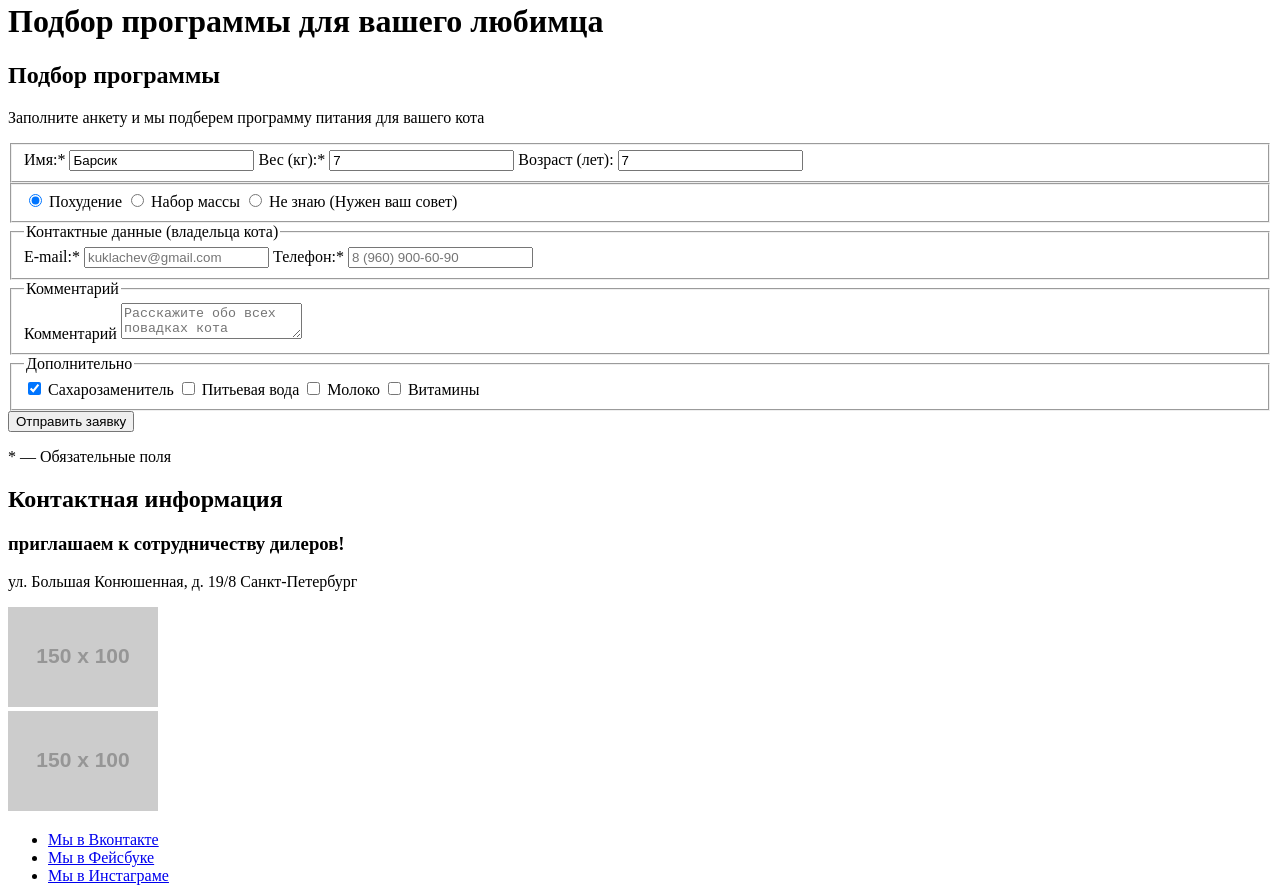
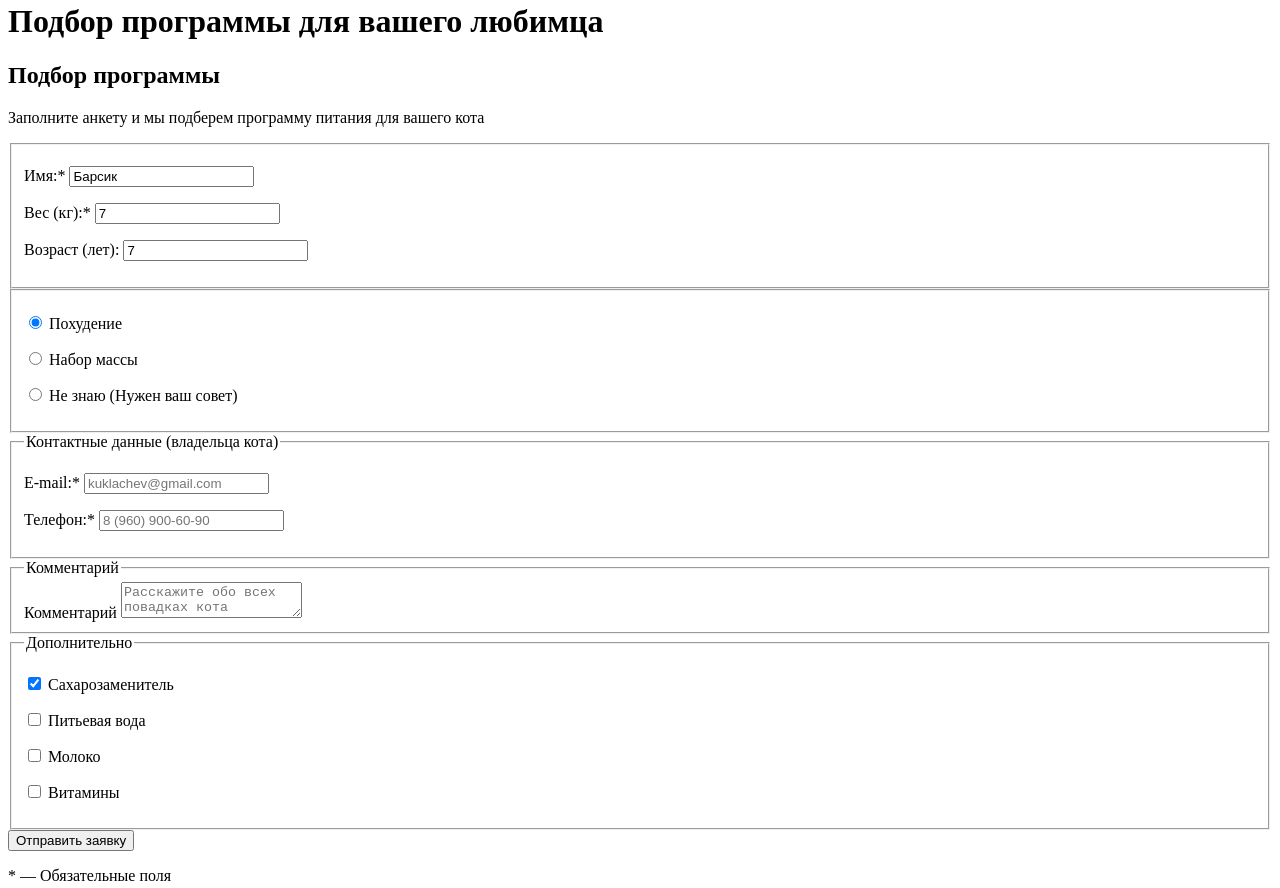
Before and after one commit to Edwin18/329099-cat-energy-17, a website: page source/form.html in a window 1280 px wide. Shown: the part 221-1109 px from the top of the page. Drawn offline with Linux system fonts and the light colour scheme; placeholder pictures from the web are drawn by us.

Commit message:
Правки ошибок

```diff
--- a/source/form.html
+++ b/source/form.html
@@ -31,27 +31,43 @@
         <p class="form-section__description">Заполните анкету и мы подберем программу питания для вашего кота</p>
         <form class="form-section__form form" action="https://echo.htmlacademy.ru" method="post">
           <fieldset class="form__category">
-            <label class="form__label" for="text-name">Имя:*</label>
-            <input class="form__text form__text--name" type="text" name="name" id="text-name" value="Барсик" required>
+            <p class="form__wrapper">
+              <label class="form__label" for="text-name">Имя:*</label>
+              <input class="form__text form__text--name" type="text" name="name" id="text-name" value="Барсик" required>
+            </p>
+            <p class="form__wrapper">
             <label class="form__label" for="text-weight">Вес (кг):*</label>
             <input class="form__text form__text--weight" type="text" name="weight" id="text-weight" value="7" required>
+          </p>
+          <p class="form__wrapper">
             <label class="form__label" for="text-age">Возраст (лет):</label>
             <input class="form__text form__text--age" type="text" name="age" id="text-age" value="7">
+          </p>
           </fieldset>
           <fieldset class="form__category">
+            <p class="form__wrapper">
             <input class="form__radio" type="radio" name="weight-program" id="slim" checked>
             <label class="form__label" for="slim">Похудение</label>
+          </p>
+          <p class="form__wrapper">
             <input class="form__radio" type="radio" name="weight-program" id="pro">
             <label class="form__label" for="pro">Набор массы</label>
+          </p>
+          <p class="form__wrapper">
             <input class="form__radio" type="radio" name="weight-program" id="idk">
             <label class="form__label" for="idk">Не знаю (Нужен ваш совет)</label>
+          </p>
           </fieldset>
           <fieldset>
             <legend>Контактные данные (владельца кота)</legend>
+          <p class="form__wrapper">
             <label class="form__label" for="email">E-mail:*</label>
             <input class="form__text form__text--email" type="email" name="email" id="email" placeholder="kuklachev@gmail.com" required>
+          </p>
+          <p class="form__wrapper">
             <label class="form__label" for="phone">Телефон:*</label>
             <input class="form__text form__text--phone" type="tel" name="phone" id="phone" pattern="8[0-9]{10}" placeholder="8 (960) 900-60-90" required>
+          </p>
           </fieldset>
           <fieldset>
             <legend>Комментарий</legend>
@@ -60,14 +76,22 @@
           </fieldset>
           <fieldset>
             <legend>Дополнительно</legend>
+          <p class="form__wrapper">
             <input class="form__checkbox" type="checkbox" name="sweetener" id="sweetener" checked>
             <label class="form__label" for="sweetener">Сахарозаменитель</label>
+          </p>
+          <p class="form__wrapper">
             <input class="form__checkbox" type="checkbox" name="drinking-water" id="drinking-water">
             <label class="form__label" for="drinking-water">Питьевая вода</label>
+          </p>
+          <p class="form__wrapper">
             <input class="form__checkbox" type="checkbox" name="milk" id="milk">
             <label class="form__label" for="milk">Молоко</label>
+          </p>
+          <p class="form__wrapper">
             <input class="form__checkbox" type="checkbox" name="vitamins" id="vitamins">
             <label class="form__label" for="vitamins">Витамины</label>
+          </p>
           </fieldset>
           <button class="form__submit" type="submit">Отправить заявку</button>
           <p class="form__info">* — Обязательные поля</p>
```
Also changed, not shown: source/catalog.html (+1 -1 lines), source/index.html (+8 -2 lines).
